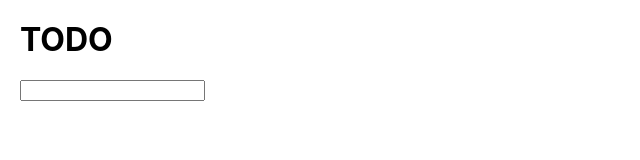
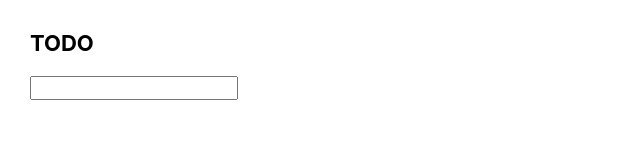
Before and after one commit to dad-ka-raneesa/todo-with-react, a React (Create React App) app: page / in a window 1280 px wide. Shown: the top 160 px of the page, without its empty margins (0-640 px from the left). Built offline with nearby package versions, Linux system fonts and the light colour scheme; the HTML template or start-up script is replaced by a standard one.

Commit message:
modified render in TodoTitle and modified css

```diff
--- a/src/App.css
+++ b/src/App.css
@@ -36,7 +36,3 @@
 		transform: rotate(360deg);
 	}
 }
-
-body {
-	margin: 20px;
-}
--- a/src/components/InputBar.js
+++ b/src/components/InputBar.js
@@ -24,6 +24,7 @@ class InputBar extends React.Component {
     return (
       <input
         type='text'
+        className='inputBar'
         value={this.state.inputValue}
         onChange={this.handleChange}
         onKeyPress={this.onKeyPress}></input>
--- a/src/components/Task.js
+++ b/src/components/Task.js
@@ -1,5 +1,4 @@
 import React from 'react';
-import '../task.css';
 
 const Task = ({ task, id, onClick }) => {
   return (
--- a/src/components/TodoApp.js
+++ b/src/components/TodoApp.js
@@ -3,6 +3,7 @@ import TaskList from './TaskList.js';
 import InputBar from './InputBar';
 import TodoTitle from './TodoTitle';
 import { getNextStatus, getDefaultStatus } from './statuses';
+import '../todo.css';
 
 class TodoApp extends React.Component {
   constructor(props) {
--- a/src/components/TodoTitle.js
+++ b/src/components/TodoTitle.js
@@ -1,6 +1,5 @@
 import React from 'react';
 import InputBar from './InputBar';
-import '../todoTitle.css';
 
 class TodoTitle extends React.Component {
   constructor(props) {
--- a/src/task.css
+++ b/src/todo.css
@@ -1,3 +1,20 @@
+body {
+	margin: 30px;
+}
+
+.title {
+	font-weight: 700;
+	margin: 20px 0px;
+	font-size: 22px;
+	cursor: pointer;
+}
+
+.inputBar {
+	font-size: inherit;
+	font-weight: inherit;
+	width: 200px;
+}
+
 .taskContainer {
 	display: flex;
 }
--- a/src/todoTitle.css
+++ /dev/null
@@ -1,6 +0,0 @@
-.title {
-	font-weight: 700;
-	margin: 20px 0px;
-	font-size: xx-large;
-	cursor: pointer;
-}
```
